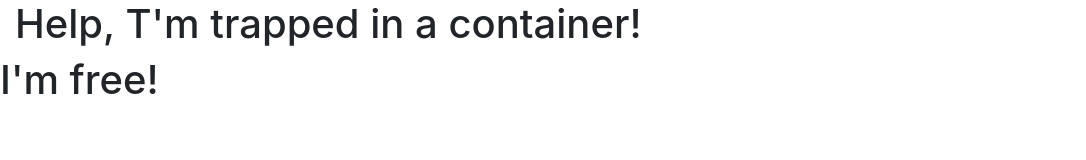
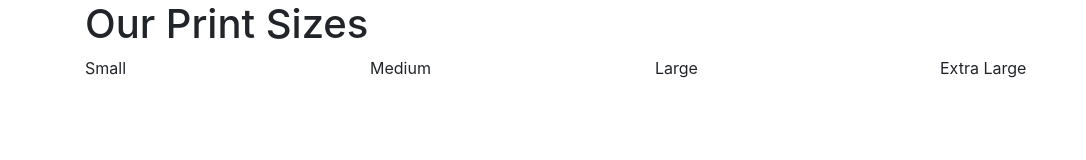
Before and after one commit to mikerathbun/bootstrap-book, a website: page index.html in a window 1280 px wide. Shown: the whole page, without its empty margins (0-1086 px from the left). Drawn offline with nearby package versions, Linux system fonts and the light colour scheme.

Commit message:
adding columns

```diff
--- a/index.html
+++ b/index.html
@@ -8,11 +8,14 @@
     <title>MyPhoto</title>
   </head>
   <body>
-    <div class="container-fluid">
-      <h1>Help, T'm trapped in a container!</h1>
-    </div>
-    <div>
-      <h1>I'm free!</h1>
+    <div class="container">
+      <h1>Our Print Sizes</h1>
+      <div class="row">
+        <div class="col-sm-6 col-md-3">Small</div>
+        <div class="col-sm-6 col-md-3">Medium</div>
+        <div class="col-sm-6 col-md-3">Large</div>
+        <div class="col-sm-6 col-md-3">Extra Large</div>
+      </div>
     </div>
   <script src="node_modules/jquery/dist/jquery.min.js"></script>
   <script src="node_modules/popper.js/dist/umd/popper.min.js"></script>
```
